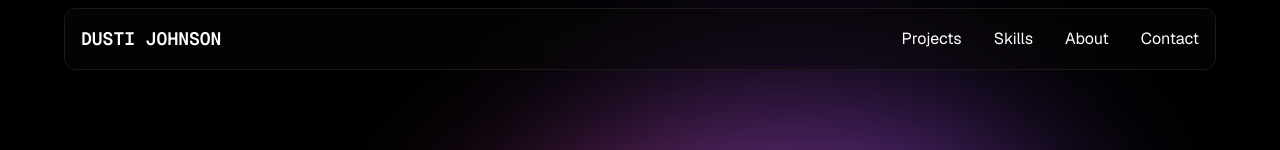
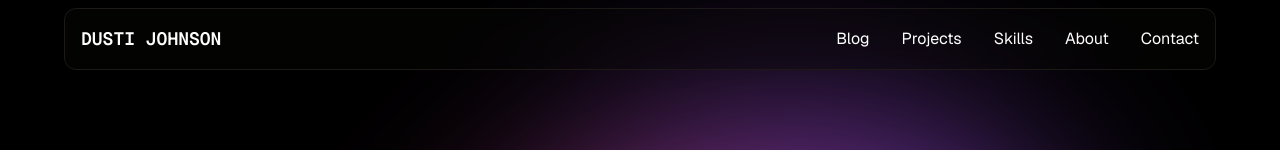
Before and after one commit to dustij/dusti-portfolio-site, a Next.js app: page / in a window 1280 px wide. Shown: the top 150 px of the page. Built offline with nearby package versions, Linux system fonts and the light colour scheme.

Commit message:
added blog nav link

```diff
--- a/src/constants/index.ts
+++ b/src/constants/index.ts
@@ -15,6 +15,7 @@ export const ABOUT_CONTENT = {
 export const DUSTI_PICTURE = "/assets/dj-profile-2.png";
 
 export const LINKS = [
+    { href: "https://blog.dustijohnson.com/", label: "Blog" },
     { href: "#projects", label: "Projects" },
     { href: "#skills", label: "Skills" },
     { href: "#about", label: "About" },
```
